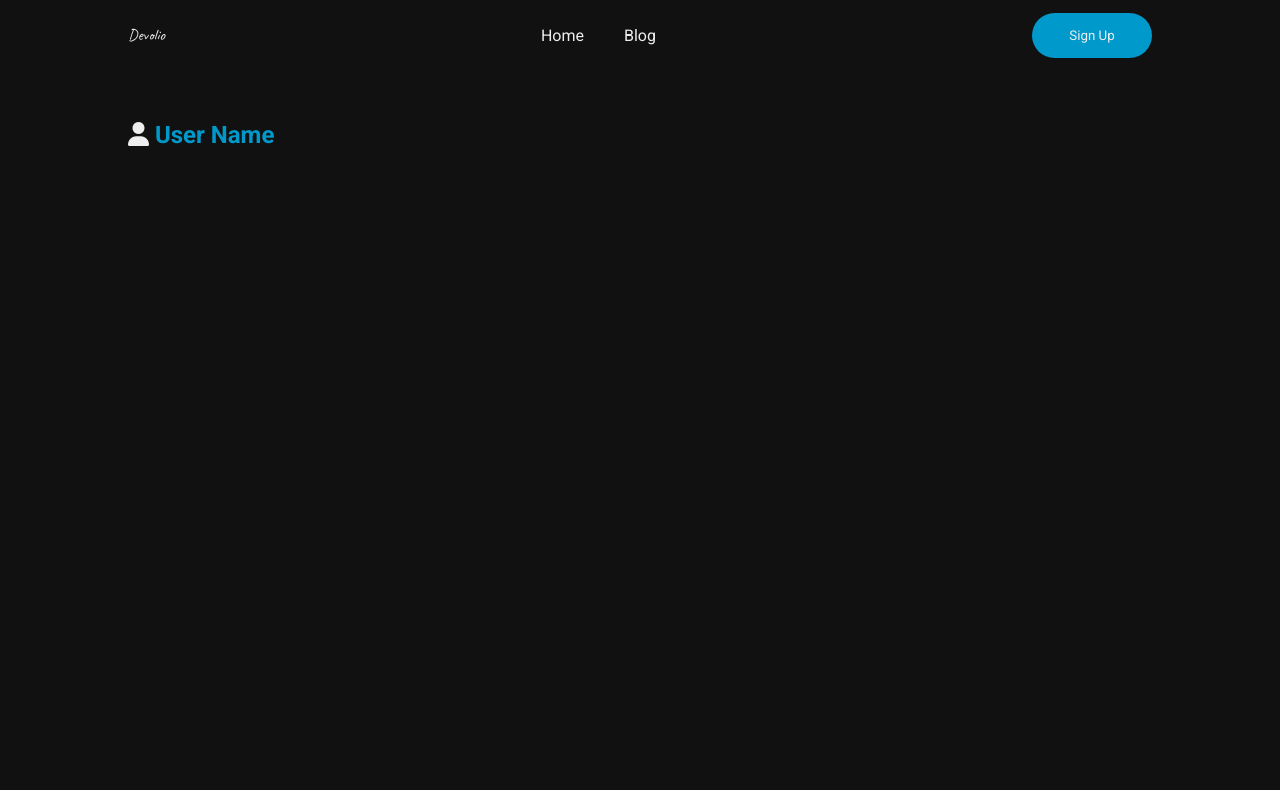
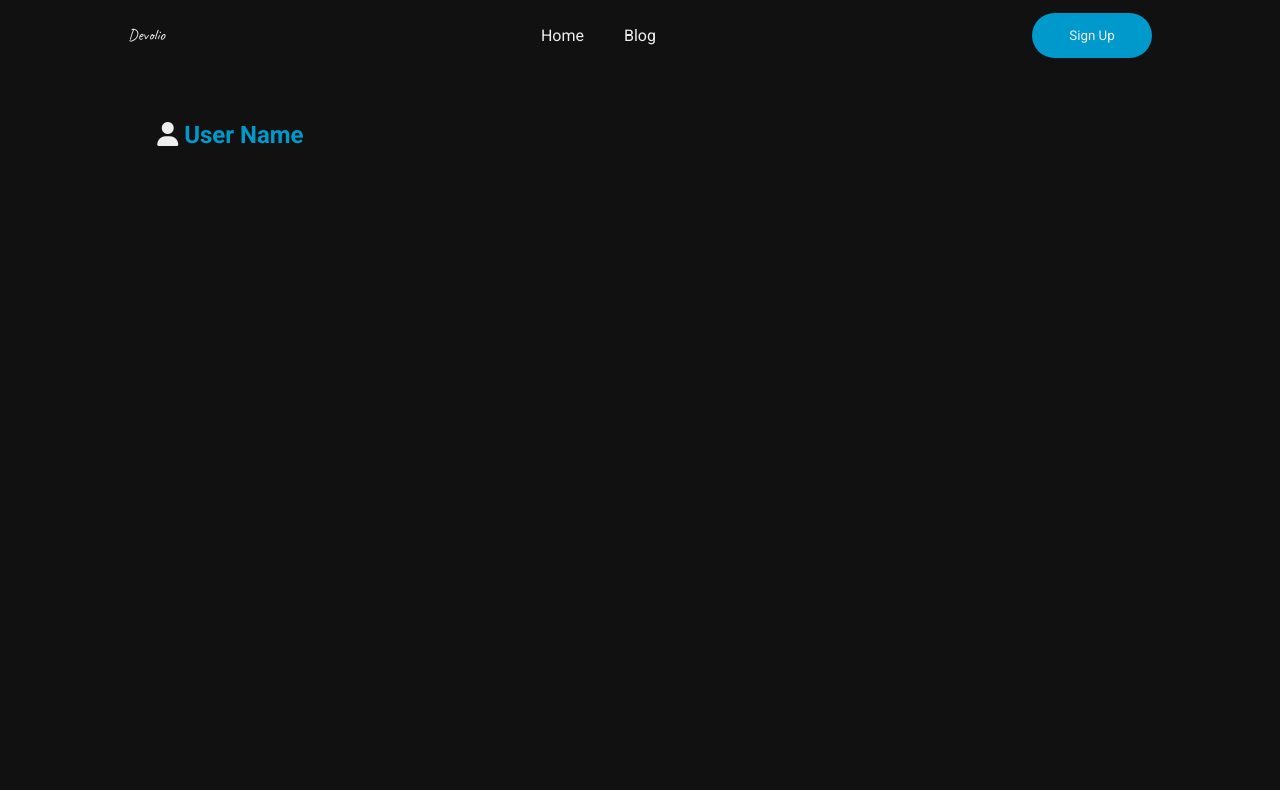
Before and after one commit to ahmed11fawzy/user-posts, a plain HTML site: page index.html in a window 1280 px wide. Drawn offline with Linux system fonts and the light colour scheme; no server answers; a web font is replaced by a local one.

Commit message:
update style

```diff
--- a/Css/style.css
+++ b/Css/style.css
@@ -108,7 +108,7 @@
 }
 
 aside h2{
-
+    text-align: center;
     color: #09c;
 }
 main{
@@ -155,6 +155,7 @@
 }
 .post{
     border-bottom: #09c 1px solid;
+    cursor: pointer;
 }
 
 .active-post{
```
